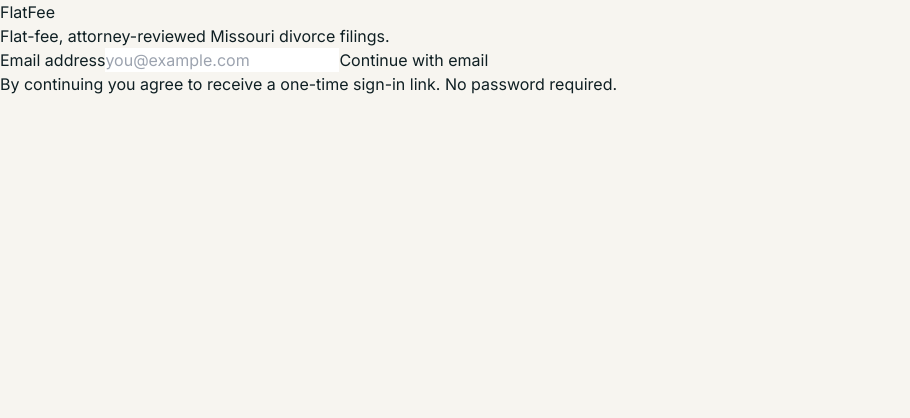
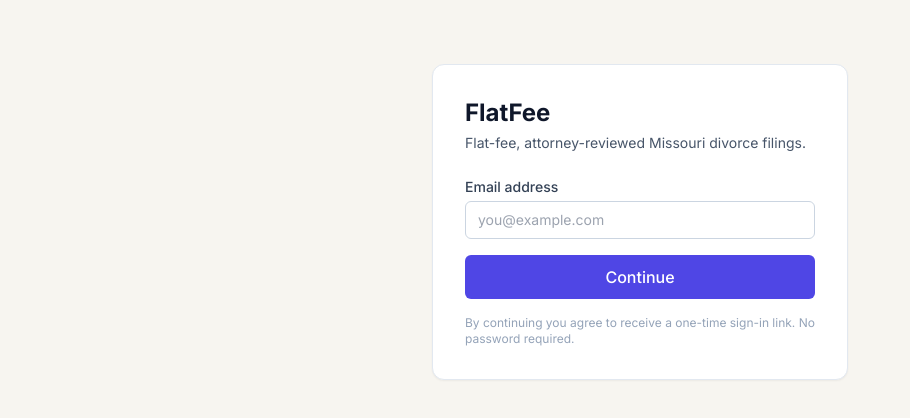
Before and after one commit to DanGreiner33/FlatFee, a React (Vite) app: page /login in a window 1280 px wide. Shown: the top 418 px of the page, without its empty margins (0-910 px from the left). Built offline with nearby package versions, Linux system fonts and the light colour scheme; no server answers.

Commit message:
Wire Login to prefill captured email and route to /dashboard

```diff
--- a/src/screens/Login.tsx
+++ b/src/screens/Login.tsx
@@ -1,49 +1,67 @@
-import React, { useState } from 'react';
-import { supabase } from '../lib/supabase';
+import { useState, type FormEvent } from 'react';
+import { useNavigate } from 'react-router-dom';
+import { useCase } from '../App';
 
 /**
  * Login / Signup screen for FlatFee.
- * Uses Supabase email magic-link auth. On success the parent App
- * picks up the session and routes the client into the intake flow.
+ * Email is prefilled from the qualification step. We attempt a
+ * Supabase magic-link sign-in when configured; in all cases the
+ * client can proceed into their dashboard to complete their forms.
  */
-export default function Login({ onAuthed }: { onAuthed?: () => void }) {
-  const [email, setEmail] = useState('');
+export default function Login() {
+  const navigate = useNavigate();
+  const { contactEmail, setContactEmail } = useCase();
+  const [email, setEmail] = useState(contactEmail);
   const [sent, setSent] = useState(false);
   const [error, setError] = useState<string | null>(null);
   const [loading, setLoading] = useState(false);
 
-  async function handleSubmit(e: React.FormEvent) {
+  async function handleSubmit(e: FormEvent) {
     e.preventDefault();
     setError(null);
     setLoading(true);
+    const value = email.trim();
     try {
-      const { error } = await supabase.auth.signInWithOtp({
-        email,
-        options: { emailRedirectTo: window.location.origin },
+      setContactEmail(value);
+      // Attempt a Supabase magic-link when the client is configured.
+      const mod = await import('../lib/supabase').catch(() => null);
+      if (mod?.supabase) {
+        const { error } = await mod.supabase.auth.signInWithOtp({
+          email: value,
+          options: { emailRedirectTo: window.location.origin + '/dashboard' },
         });
         if (error) throw error;
         setSent(true);
-      onAuthed?.();
-    } catch (err: any) {
-      setError(err?.message ?? 'Unable to send login link.');
+      } else {
+        // No auth backend configured yet \u2013 continue to the dashboard.
+        navigate('/dashboard');
+      }
+    } catch (err) {
+      const message = err instanceof Error ? err.message : 'Unable to send login link.';
+      setError(message);
     } finally {
       setLoading(false);
     }
   }
 
   return (
-    <div className="auth-wrap">
-      <div className="auth-card">
-        <h1 className="auth-title">FlatFee</h1>
-        <p className="auth-sub">Flat-fee, attorney-reviewed Missouri divorce filings.</p>
+    <div className="mx-auto mt-16 max-w-md px-4">
+      <div className="rounded-xl border border-slate-200 bg-white p-8 shadow-sm">
+        <h1 className="text-2xl font-bold text-slate-900">FlatFee</h1>
+        <p className="mt-1 text-sm text-slate-600">
+          Flat-fee, attorney-reviewed Missouri divorce filings.
+        </p>
 
         {sent ? (
-          <div className="auth-sent">
-            <p>Check your inbox &mdash; we sent a secure sign-in link to <strong>{email}</strong>.</p>
+          <div className="mt-6 rounded-lg border border-emerald-300 bg-emerald-50 p-4 text-sm text-emerald-800">
+            Check your inbox &mdash; we sent a secure sign-in link to <strong>{email}</strong>.
           </div>
         ) : (
-          <form onSubmit={handleSubmit} className="auth-form">
-            <label htmlFor="email" className="auth-label">Email address</label>
+          <form onSubmit={handleSubmit} className="mt-6 space-y-4">
+            <div>
+              <label htmlFor="email" className="block text-sm font-medium text-slate-700">
+                Email address
+              </label>
               <input
                 id="email"
                 type="email"
@@ -51,16 +69,20 @@
                 value={email}
                 onChange={(e) => setEmail(e.target.value)}
                 placeholder="you@example.com"
-              className="auth-input"
+                className="mt-1 w-full rounded-md border border-slate-300 px-3 py-2 text-sm focus:border-indigo-500 focus:outline-none"
               />
-            {error ? <p className="auth-error">{error}</p> : null}
-            <button type="submit" disabled={loading} className="auth-btn">
-              {loading ? 'Sending\u2026' : 'Continue with email'}
-            </button>
+            </div>
+            {error ? <p className="text-sm text-red-600">{error}</p> : null}
+            <button
+              type="submit"
+              disabled={loading}
+              className="w-full rounded-md bg-indigo-600 px-5 py-2.5 font-medium text-white hover:bg-indigo-700 disabled:opacity-60"
+            >
+              {loading ? 'Working...' : 'Continue'}            </button>
           </form>
         )}
 
-        <p className="auth-fineprint">
+        <p className="mt-4 text-xs text-slate-400">
           By continuing you agree to receive a one-time sign-in link. No password required.
         </p>
       </div>
```
Lines whose indentation alone changed are shown as unchanged.
